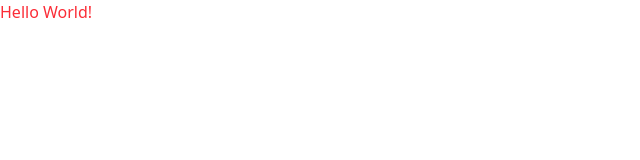
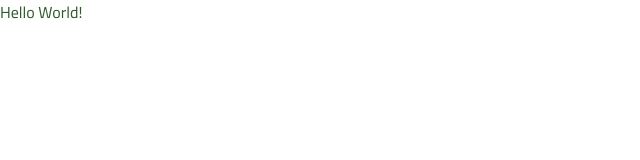
Before and after one commit to juanveronez/react-todo-list, a React (Vite) app: page / in a window 1280 px wide. Shown: the top 160 px of the page, without its empty margins (0-640 px from the left). Built offline with nearby package versions, Linux system fonts and the light colour scheme.

Commit message:
feat: add project style tokens to tailwind config theme of index.css
- was added color, sans font family and box shadow tokens

```diff
--- a/index.html
+++ b/index.html
@@ -4,6 +4,12 @@
     <meta charset="UTF-8" />
     <link rel="icon" type="image/svg+xml" href="/vite.svg" />
     <meta name="viewport" content="width=device-width, initial-scale=1.0" />
+
+    <link rel="preconnect" href="https://fonts.googleapis.com" />
+    <link rel="preconnect" href="https://fonts.gstatic.com" crossorigin />
+    <link href="https://fonts.googleapis.com/css2?family=Cairo&display=swap" rel="stylesheet" />
+    <link href="https://fonts.googleapis.com/css2?family=Cairo:wght@600&display=swap" rel="stylesheet" />
+
     <title>To Do List</title>
   </head>
   <body>
--- a/src/App.tsx
+++ b/src/App.tsx
@@ -1,5 +1,5 @@
 export default function App() {
   return (
-    <h1 className="text-red-500">Hello World!</h1>
+    <h1 className="text-green-dark">Hello World!</h1>
   )
 }
--- a/src/index.css
+++ b/src/index.css
@@ -1 +1,22 @@
-@import 'tailwindcss'
+@import 'tailwindcss';
+
+@theme {
+  /* this line removes all default tailwindcss colors */
+  --color-*: initial;
+
+  --color-white: #ffffff;
+  --color-gray-100: #f7f3f6;
+  --color-gray-200: #f4e6f0;
+  --color-gray-300: #7a6e76;
+  --color-gray-400: #332e32;
+  --color-green-light: #cddfcc;
+  --color-green-base: #52a350;
+  --color-green-dark: #2f5c2d;
+  --color-pink-light: #e9cce1;
+  --color-pink-base: #c257a4;
+  --color-pink-dark: #884074;
+
+  --font-sans: "Cairo", sans-serif;
+
+  --shadow-sm: 0px 4px 8px 0px rgba(54, 23, 45, 0.05);
+}
```
